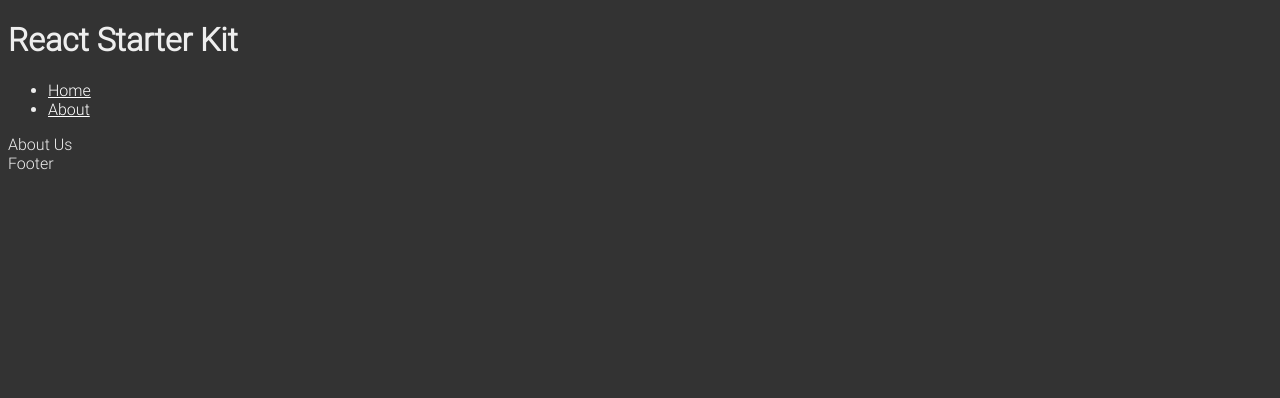
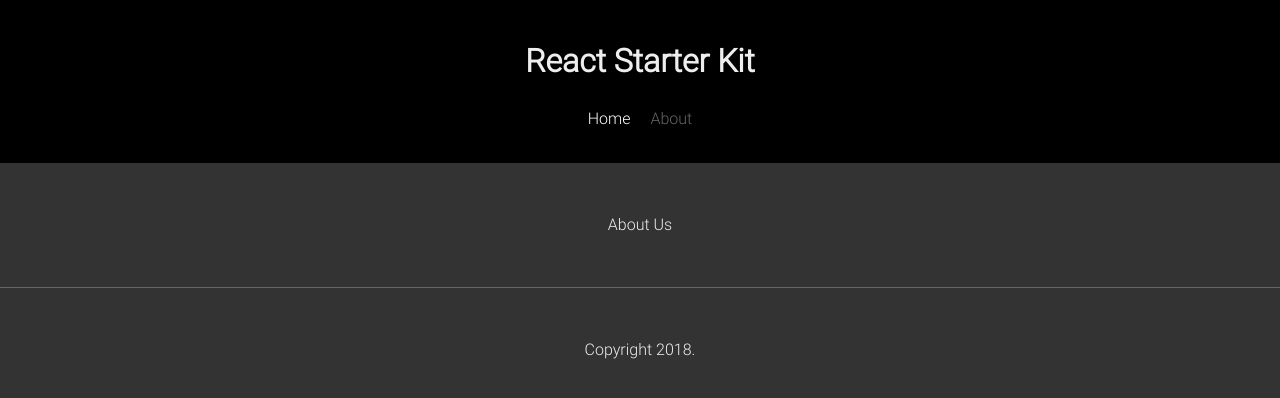
Before and after one commit to athanph/React-Starter, a React app: page /about in a window 1280 px wide. Shown: the top 398 px of the page. Built offline with nearby package versions, Linux system fonts and the light colour scheme.

Commit message:
Add Styled-Components + Stylelint

```diff
--- a/package.json
+++ b/package.json
@@ -27,6 +27,8 @@
 		"sass-loader": "^7.1.0",
 		"simple-progress-webpack-plugin": "^1.1.2",
 		"style-loader": "^0.23.1",
+		"stylelint": "^9.7.0",
+		"stylelint-config-recommended": "^2.1.0",
 		"url-loader": "^1.1.2",
 		"webpack": "^4.23.1",
 		"webpack-cli": "^3.1.2",
@@ -36,6 +38,8 @@
 	"dependencies": {
 		"react": "^16.6.0",
 		"react-dom": "^16.6.0",
-		"react-router-dom": "^4.3.1"
+		"react-router-dom": "^4.3.1",
+		"sanitize.css": "^8.0.0",
+		"styled-components": "^4.0.2"
 	}
 }
--- a/src/App.js
+++ b/src/App.js
@@ -8,6 +8,7 @@ import NoMatch from './pages/NoMatch'
 import Index from './pages/Index'
 import Header from './common/Header'
 import Footer from './common/Footer'
+import Main from './common/Main'
 import ErrorBoundary from './utils/ErrorBoundary'
 
 class App extends Component {
@@ -15,7 +16,7 @@ class App extends Component {
 		return (
 			<>
 				<Header />
-				<main>
+				<Main>
 					<ErrorBoundary>
 						<Switch>
 							<Redirect from="/index" to="/" />
@@ -24,7 +25,7 @@ class App extends Component {
 							<Route component={NoMatch} />
 						</Switch>
 					</ErrorBoundary>
-				</main>
+				</Main>
 				<Footer />
 			</>
 		)
--- a/src/common/Footer.js
+++ b/src/common/Footer.js
@@ -1,7 +1,14 @@
 import React from 'react'
+import styled from 'styled-components'
+
+const FootContainer = styled.footer`
+	padding: 50px;
+	border-top: 1px solid #666;
+	text-align: center;
+`
 
 function Footer() {
-	return <div>Footer</div>
+	return <FootContainer>Copyright 2018.</FootContainer>
 }
 
 export default Footer
--- a/src/common/Header.js
+++ b/src/common/Header.js
@@ -1,13 +1,20 @@
 import React from 'react'
+import styled from 'styled-components'
 
 import Nav from './Nav'
 
+const HeadContainer = styled.header`
+	padding: 1rem;
+	text-align: center;
+	background: #000;
+`
+
 function Header() {
 	return (
-		<header>
+		<HeadContainer>
 			<h1>React Starter Kit</h1>
 			<Nav />
-		</header>
+		</HeadContainer>
 	)
 }
 
--- /dev/null
+++ b/src/common/Main.js
@@ -0,0 +1,18 @@
+import React from 'react'
+import PropTypes from 'prop-types'
+import styled from 'styled-components'
+
+const MainContainer = styled.main`
+	padding: 50px;
+	text-align: center;
+`
+
+function Main(props) {
+	return <MainContainer>{props.children}</MainContainer>
+}
+
+Main.propTypes = {
+	children: PropTypes.node,
+}
+
+export default Main
--- a/src/common/Nav.js
+++ b/src/common/Nav.js
@@ -1,18 +1,35 @@
 import React from 'react'
+import styled from 'styled-components'
 
-import { Link } from 'react-router-dom'
+import { NavLink } from 'react-router-dom'
+
+const NavList = styled.ul`
+	list-style: none;
+	padding: 0;
+`
+const NavItem = styled.li`
+	display: inline-block;
+`
+const NavHref = styled(NavLink)`
+	padding: 5px 10px;
+	&.active {
+		color: #666;
+	}
+`
 
 function Nav() {
 	return (
 		<nav>
-			<ul>
-				<li>
-					<Link to="/">Home</Link>
-				</li>
-				<li>
-					<Link to="/about">About</Link>
-				</li>
-			</ul>
+			<NavList>
+				<NavItem>
+					<NavHref exact to="/">
+						Home
+					</NavHref>
+				</NavItem>
+				<NavItem>
+					<NavHref to="/about">About</NavHref>
+				</NavItem>
+			</NavList>
 		</nav>
 	)
 }
--- a/src/pages/Index.js
+++ b/src/pages/Index.js
@@ -1,7 +1,11 @@
 import React from 'react'
 
 function Index() {
-	return <div>Index Page</div>
+	return (
+		<div>
+			<p>Hello, you awesome developer!</p>
+		</div>
+	)
 }
 
 export default Index
--- a/src/styles/main.scss
+++ b/src/styles/main.scss
@@ -1,3 +1,5 @@
+@import '~sanitize.css';
+
 /* https://css-tricks.com/snippets/css/system-font-stack/ */
 @font-face {
 	font-family: system;
@@ -16,6 +18,7 @@ body {
 
 a {
 	color: #fff;
+	text-decoration: none;
 	&:hover {
 		color: darken(#fff, 15%);
 	}
```
Also changed, not shown: 2 other files (tests, documents, lock files or other folders).
